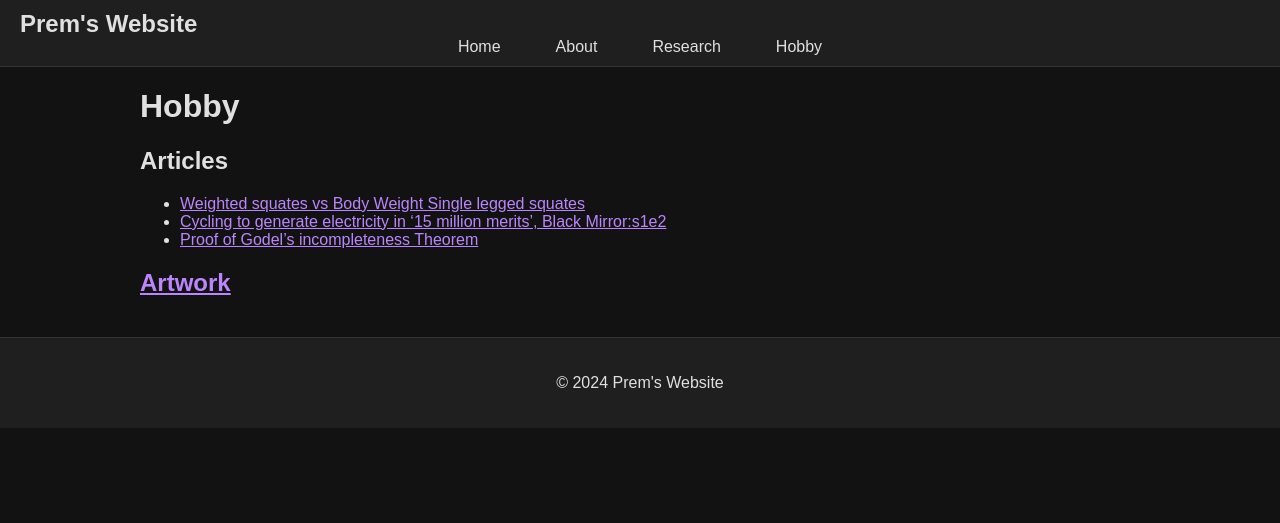
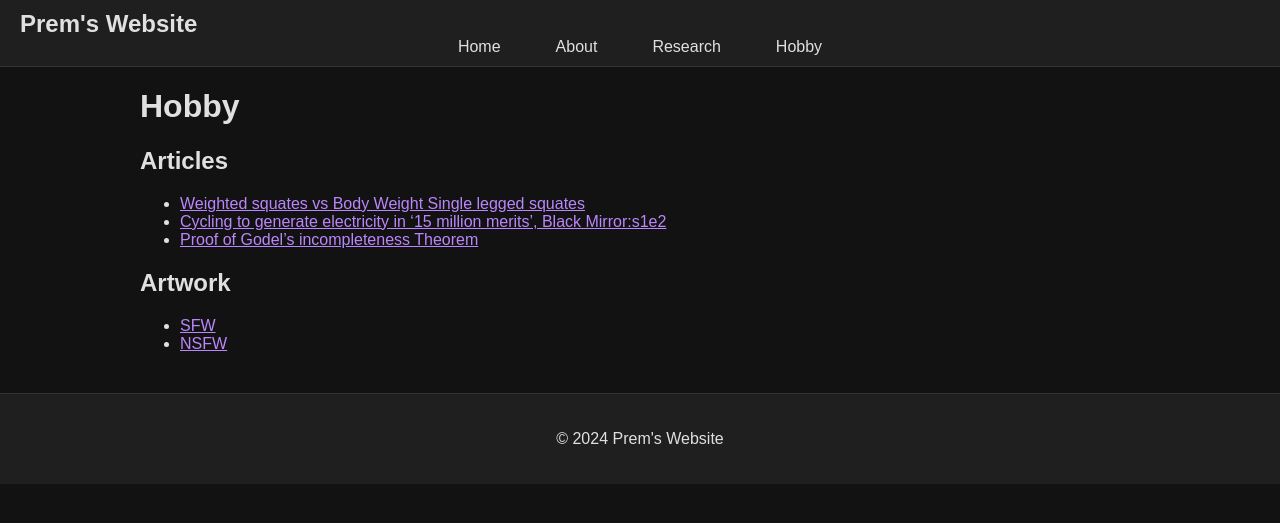
Before and after one commit to prem314/prem314.github.io, a Jekyll site: the page built from hobby.md, in a window 1280 px wide. Shown: the top 523 px of the page. Built offline with Jekyll 4.4.1, drawn with Linux system fonts in a browser that asks for light colours.

Commit message:
Update hobby.md

```diff
--- a/hobby.md
+++ b/hobby.md
@@ -10,4 +10,6 @@ title: Hobby
   - [Cycling to generate electricity in '15 million merits', Black Mirror:s1e2](./cycling_to_generate_electricity_15_million_merits_black_mirror.md)
   - [Proof of Godel's incompleteness Theorem](./proof_of_godels_incompleteness_theorem.md)
 
-## [Artwork](https://photos.app.goo.gl/xsRixTczV6NqHCU6A)
+## Artwork
+  - [SFW](https://photos.app.goo.gl/xsRixTczV6NqHCU6A)
+  - [NSFW](https://photos.app.goo.gl/i3ZZsY8pHExkkduAA)
```
